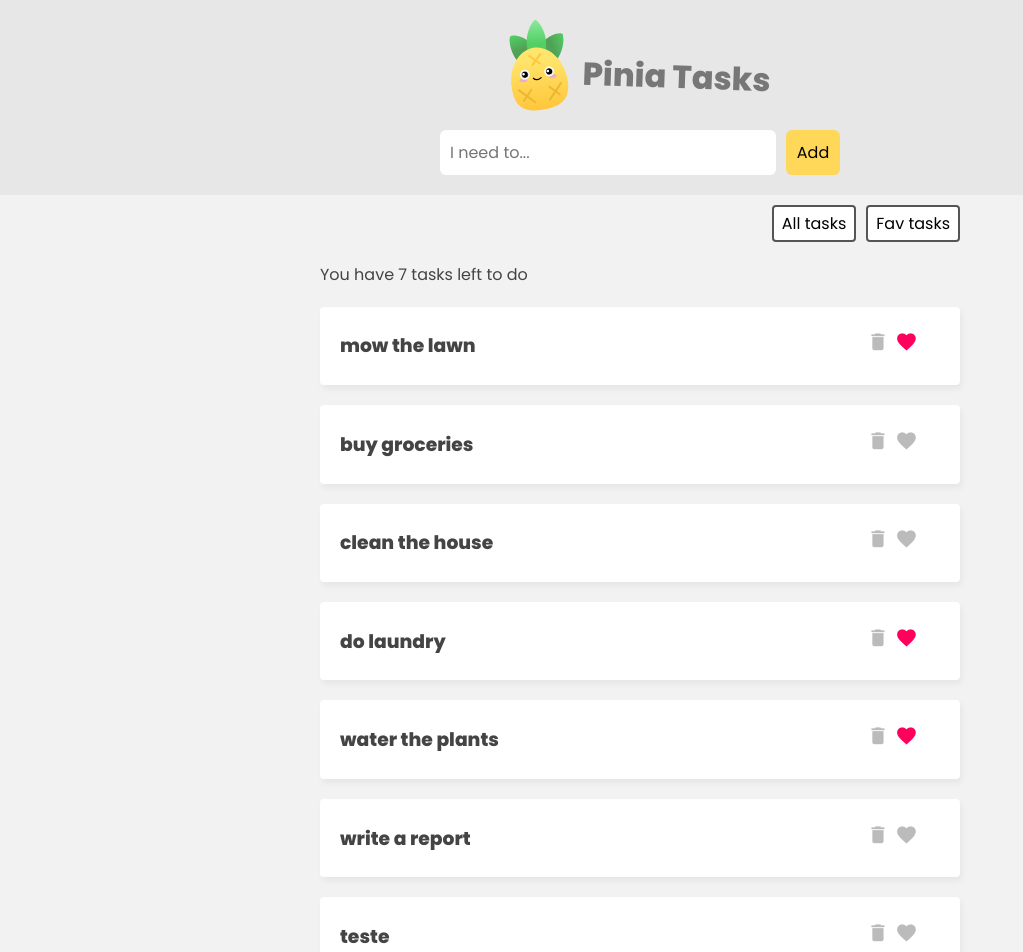
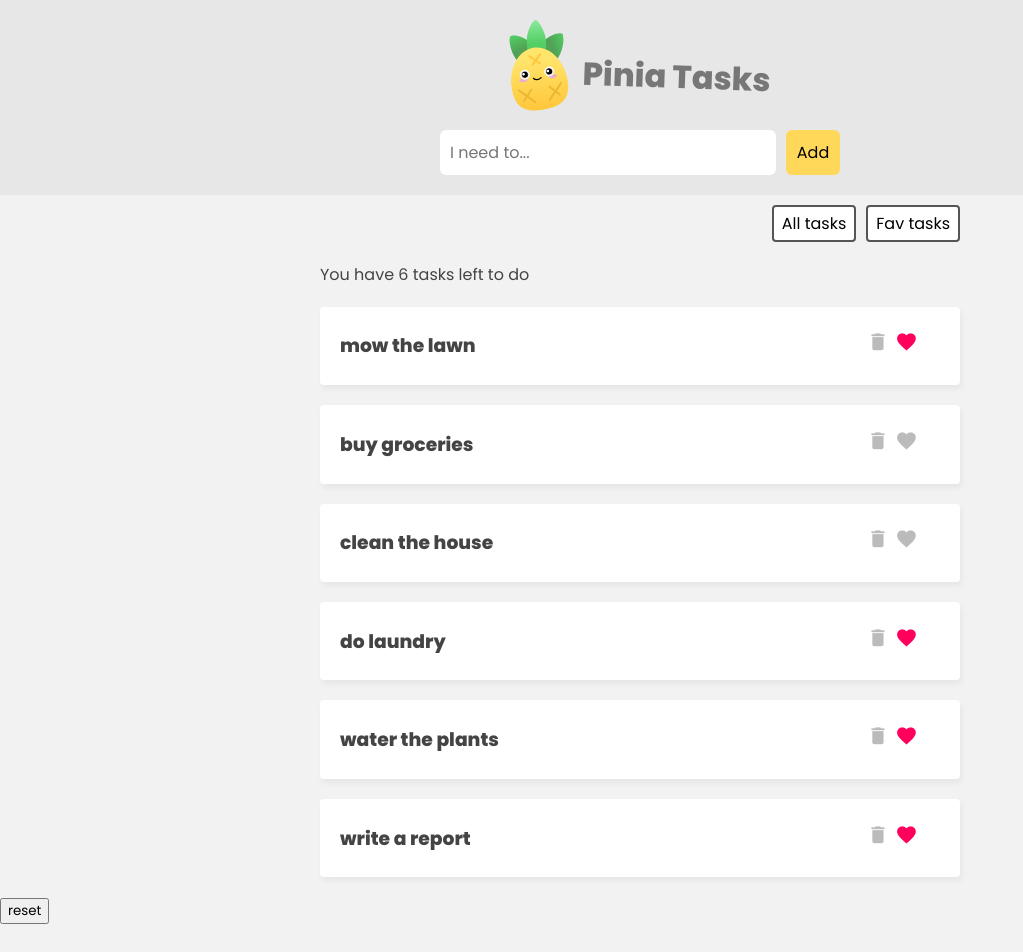
Before and after one commit to JrzenonDev/pinia-tasks, a Vue app: page / in a window 1280 px wide. Shown: the top 952 px of the page, without its empty margins (0-1023 px from the left). After the commit the page ends 924 px from the top, so only its background shows below. Built offline with nearby package versions, Linux system fonts and the light colour scheme; data requests are answered from the project's data file.

Commit message:
feat: Resetting State & storeToRefs

```diff
--- a/src/App.vue
+++ b/src/App.vue
@@ -18,21 +18,23 @@
     </nav>
 
     <!-- loading -->
-    <div class="loading" v-if="taskStore.loading">loading tasks...</div>
+    <div class="loading" v-if="loading">loading tasks...</div>
 
     <div class="task-list" v-if="filter === 'all'">
-      <p>You have {{ taskStore.totalCount }} tasks left to do</p>
-      <div v-for="task in taskStore.tasks">
+      <p>You have {{ totalCount }} tasks left to do</p>
+      <div v-for="task in tasks">
         <TaskDetails :task="task" />
       </div>
     </div>
 
     <div class="task-list" v-if="filter === 'favs'">
-      <p>You have {{ taskStore.favCount }} favs left to do</p>
-      <div v-for="task in taskStore.favs">
+      <p>You have {{ favCount }} favs left to do</p>
+      <div v-for="task in favs">
         <TaskDetails :task="task" />
       </div>
     </div>
+
+    <button @click="taskStore.$reset">reset</button>
   </main>
 </template>
 
@@ -41,16 +43,20 @@
 import TaskDetails from "./components/TaskDetails.vue";
 import TaskForm from "./components/TaskForm.vue";
 import { ref } from "vue";
+import { storeToRefs } from "pinia";
 
 export default {
   components: { TaskDetails, TaskForm },
   setup() {
     const taskStore = useTasksStore();
 
+    const { tasks, loading, favs, totalCount, favCount } =
+      storeToRefs(taskStore);
+
     // fetch tasks
     taskStore.getTasks();
     const filter = ref("all");
-    return { taskStore, filter };
+    return { taskStore, filter, tasks, loading, favs, totalCount, favCount };
   },
 };
 </script>
--- a/src/data/db.json
+++ b/src/data/db.json
@@ -28,12 +28,7 @@
     {
       "id": 6,
       "title": "write a report",
-      "isFav": false
-    },
-    {
-      "title": "teste",
-      "isFav": false,
-      "id": 133
+      "isFav": true
     }
   ]
 }
```
